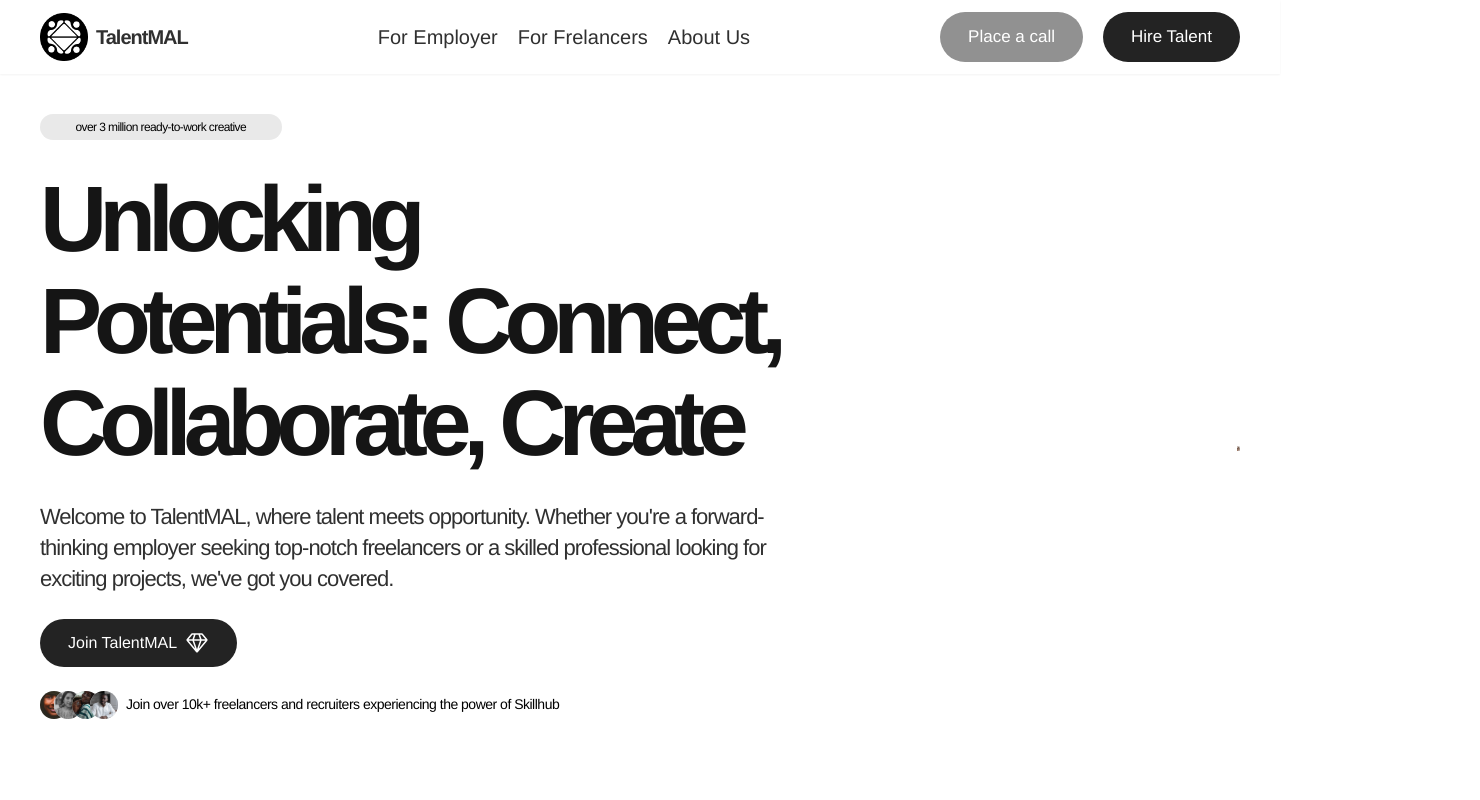
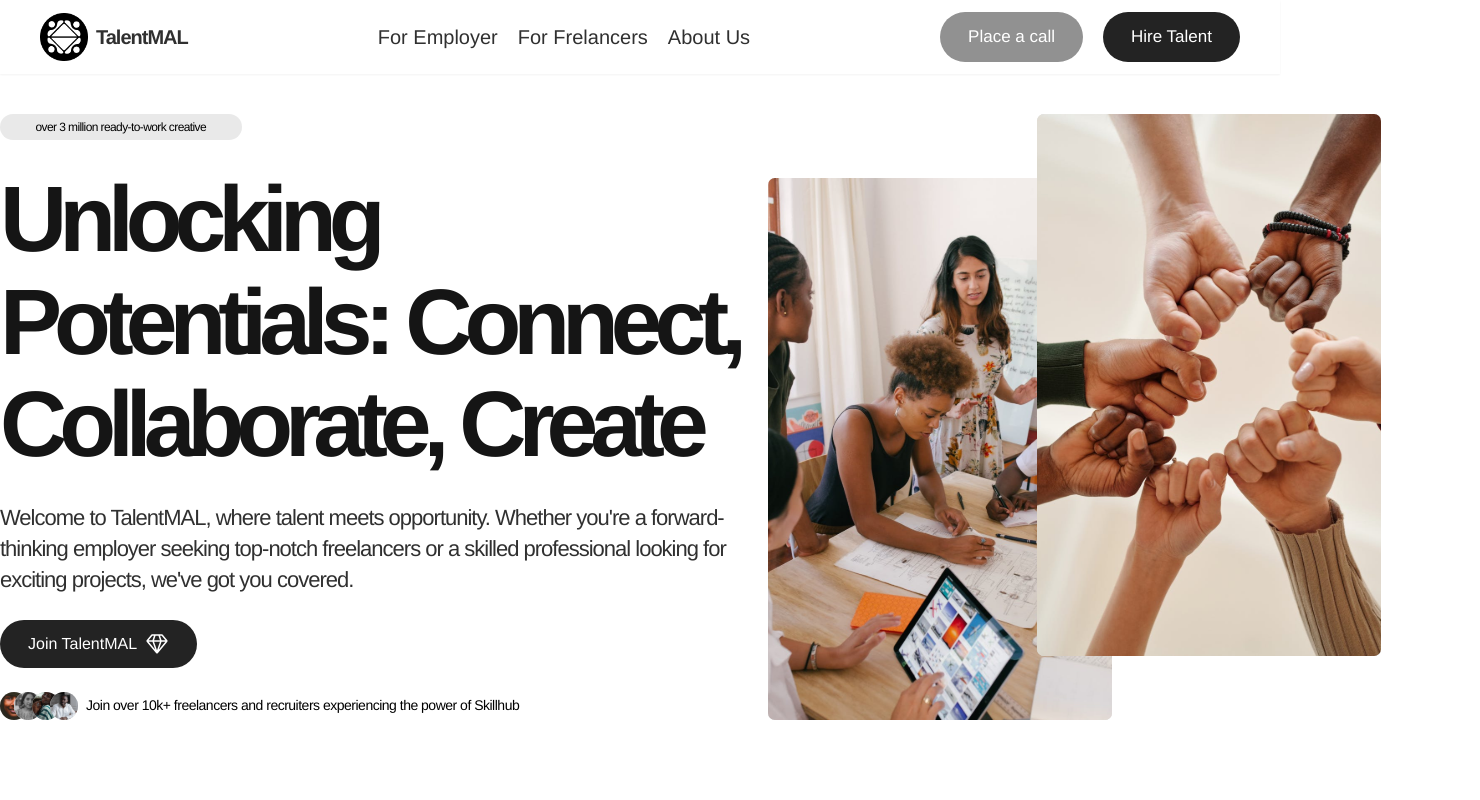
Before and after one commit to GABRIELOFGOD/TALENTMAL, a React (Vite) app: page / in a window 1280 px wide. Shown: the top 800 px of the page, 1480 px wide, since content can reach past the window. Built offline with nearby package versions, Linux system fonts and the light colour scheme.

Commit message:
ONLY GOD

```diff
--- a/pages/HomePage.tsx
+++ b/pages/HomePage.tsx
@@ -12,10 +12,9 @@
 
 const HomePage = () => {
   return (
-    <>
-      <main className="md:px-10">
-        <section className="flex items-center gap-[16rem] mt-10 overflow-hidden">
-          <div className="">
+    <main className="container mx-auto">
+      <section className="flex items-center w-full mt-10">
+        <div className="w-3/5">
           <p className="text-[12px] bg-[var(--talentmal-color-four)] w-[15.1rem] text-center rounded-full py-1">
             over 3 million ready-to-work creative
           </p>
@@ -23,10 +22,10 @@
             Unlocking <br /> Potentials: Connect, <br /> Collaborate, Create
           </h1>
           <p className="mt-7 w-[49rem] text-[22px] text-[var(--talentmal-color-one)] leading-[140%] -tracking-[1px]">
-              Welcome to TalentMAL, where talent meets opportunity. Whether
-              you're a forward-thinking employer seeking top-notch freelancers
-              or a skilled professional looking for exciting projects, we've got
-              you covered.
+            Welcome to TalentMAL, where talent meets opportunity. Whether you're
+            a forward-thinking employer seeking top-notch freelancers or a
+            skilled professional looking for exciting projects, we've got you
+            covered.
           </p>
           <button className="mt-6 bg-[var(--talentmal-color-three)] text-white flex items-center gap-2 py-3 px-7 rounded-full hover:scale-105 active:bg-[#818181] duration-300">
             Join TalentMAL
@@ -42,7 +41,7 @@
           </div>
         </div>
 
-          <div className=" flex relative">
+        <div className="w-2/5 flex relative">
           <img
             src={FrameOne}
             alt="image-one"
@@ -71,7 +70,6 @@
       <section className="mt-[6rem]">
         <AboutUs />
       </section>
-      </main>
 
       <section className="mt-[6rem]">
         <Community />
@@ -86,7 +84,7 @@
       <section className="mt-[6rem]">
         <Friends />
       </section>
-    </>
+    </main>
   );
 };
 
```
Lines whose indentation alone changed are shown as unchanged.
